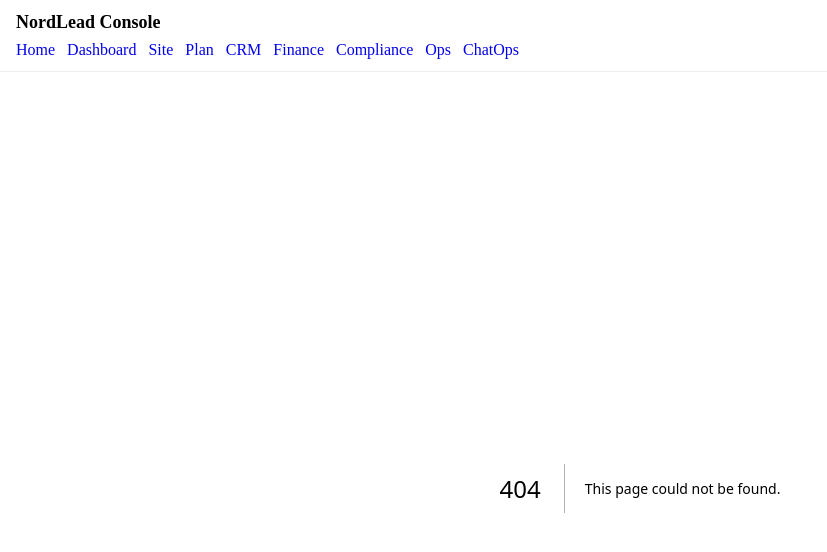
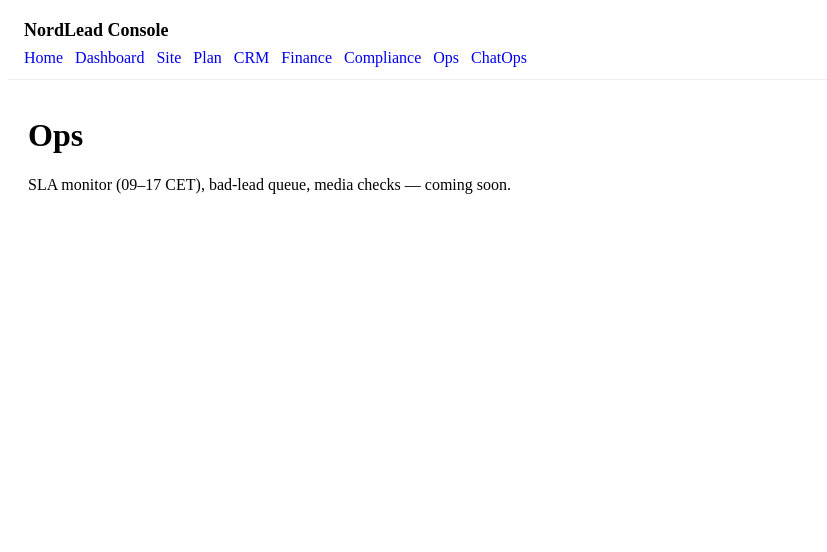
Before and after one commit to AndreasHartov/nordlead-console-nextjs, a Next.js app: page /ops in a window 1280 px wide. Before the commit this address had no page. Shown: the top 552 px of the page, without its empty margins (0-827 px from the left). Built offline with nearby package versions, Linux system fonts and the light colour scheme.

Commit message:
scaffold: ops page
scaffold: ops page

```diff
--- /dev/null
+++ b/app/ops/page.tsx
@@ -0,0 +1,8 @@
+export default function Page() {
+  return (
+    <div>
+      <h1>Ops</h1>
+      <p>SLA monitor (09–17 CET), bad-lead queue, media checks — coming soon.</p>
+    </div>
+  );
+}
```
